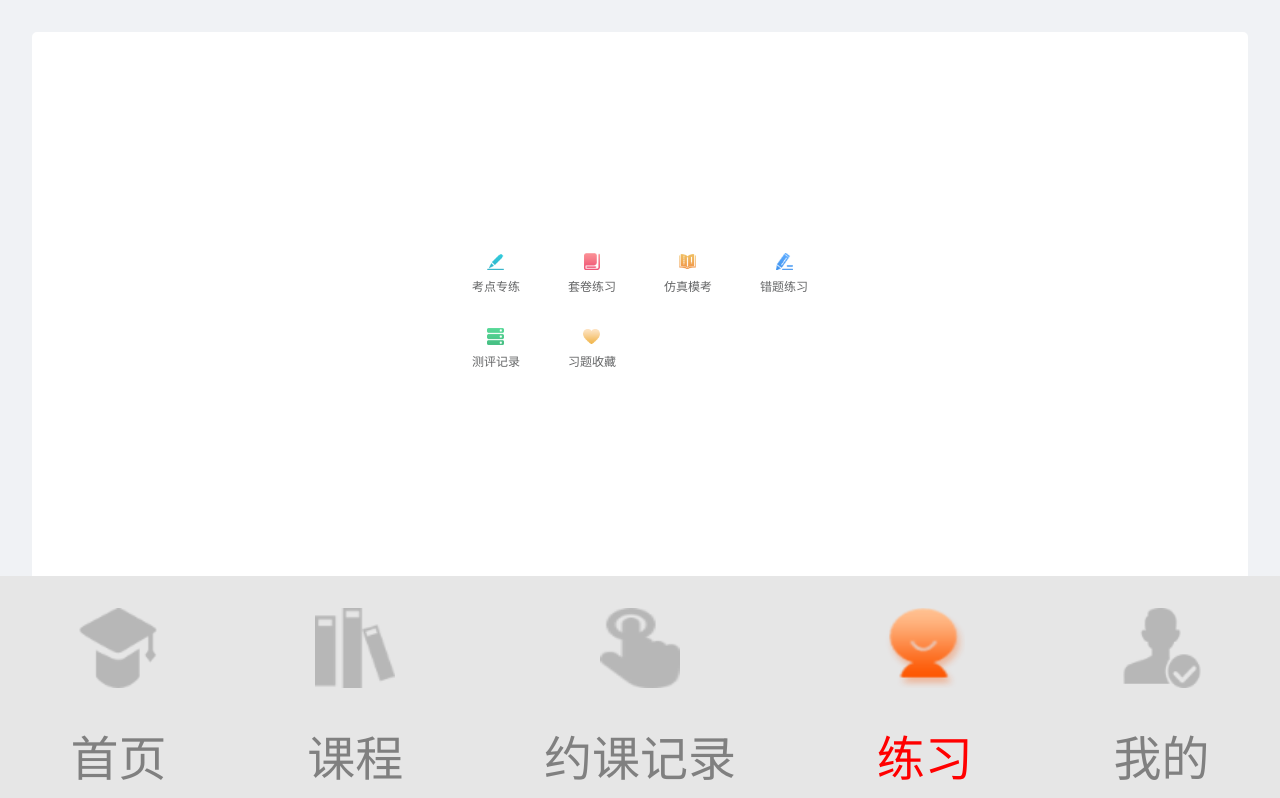
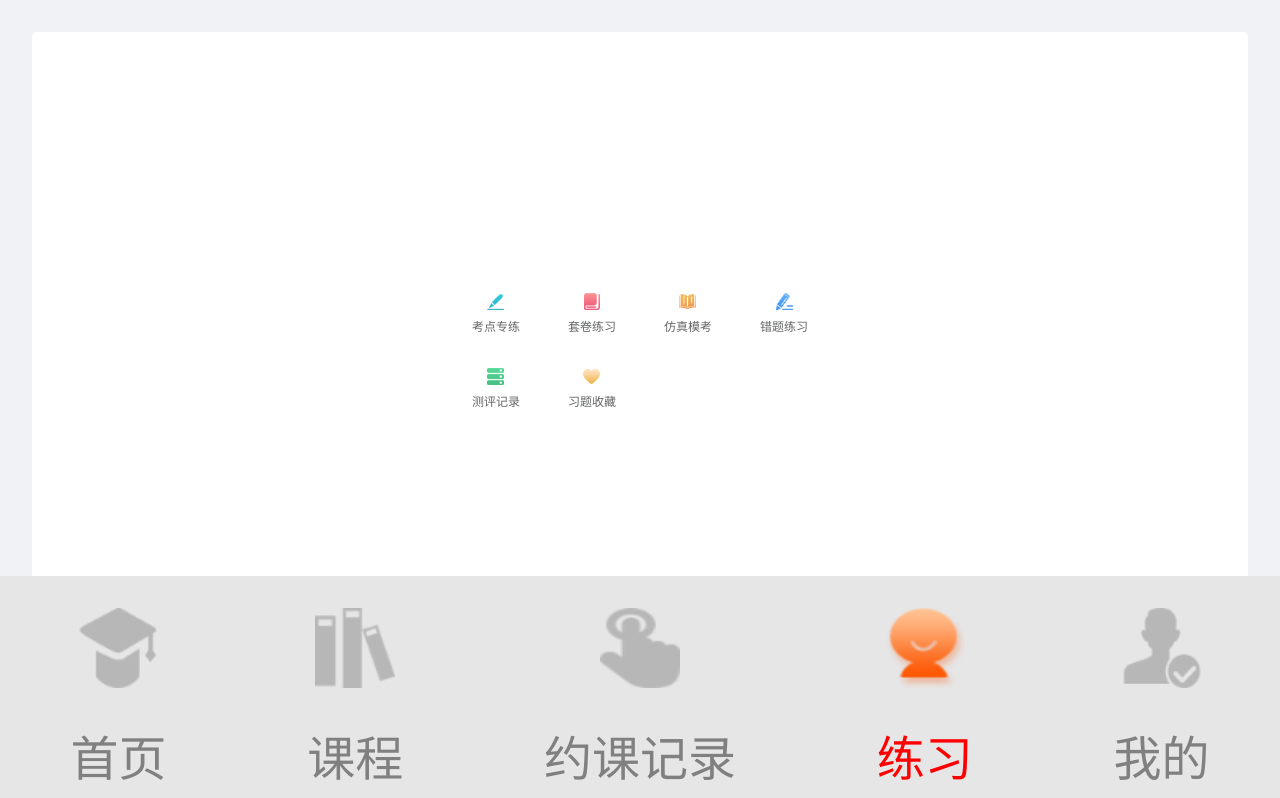
Before and after one commit to wyl-a/Every-lesson, a Vue app: page /practice in a window 1280 px wide. Shown: the top 798 px of the page. Built offline with nearby package versions, Linux system fonts and the light colour scheme.

Commit message:
王鹏飞飞

```diff
--- a/src/views/Practice.vue
+++ b/src/views/Practice.vue
@@ -55,7 +55,7 @@
 
     .practice_top_container {
         width: 95vw;
-        height: 7rem;
+        height: 8rem;
         background-color: #fff;
         margin: 0.4rem;
         border-radius: 5px;
@@ -65,7 +65,7 @@
     }
 .practice_foot_container{
     width: 100%;
-    height: 10rem;
+    height: 12rem;
     background-color: #fff;
 }
     .practice_foot_p{
```
